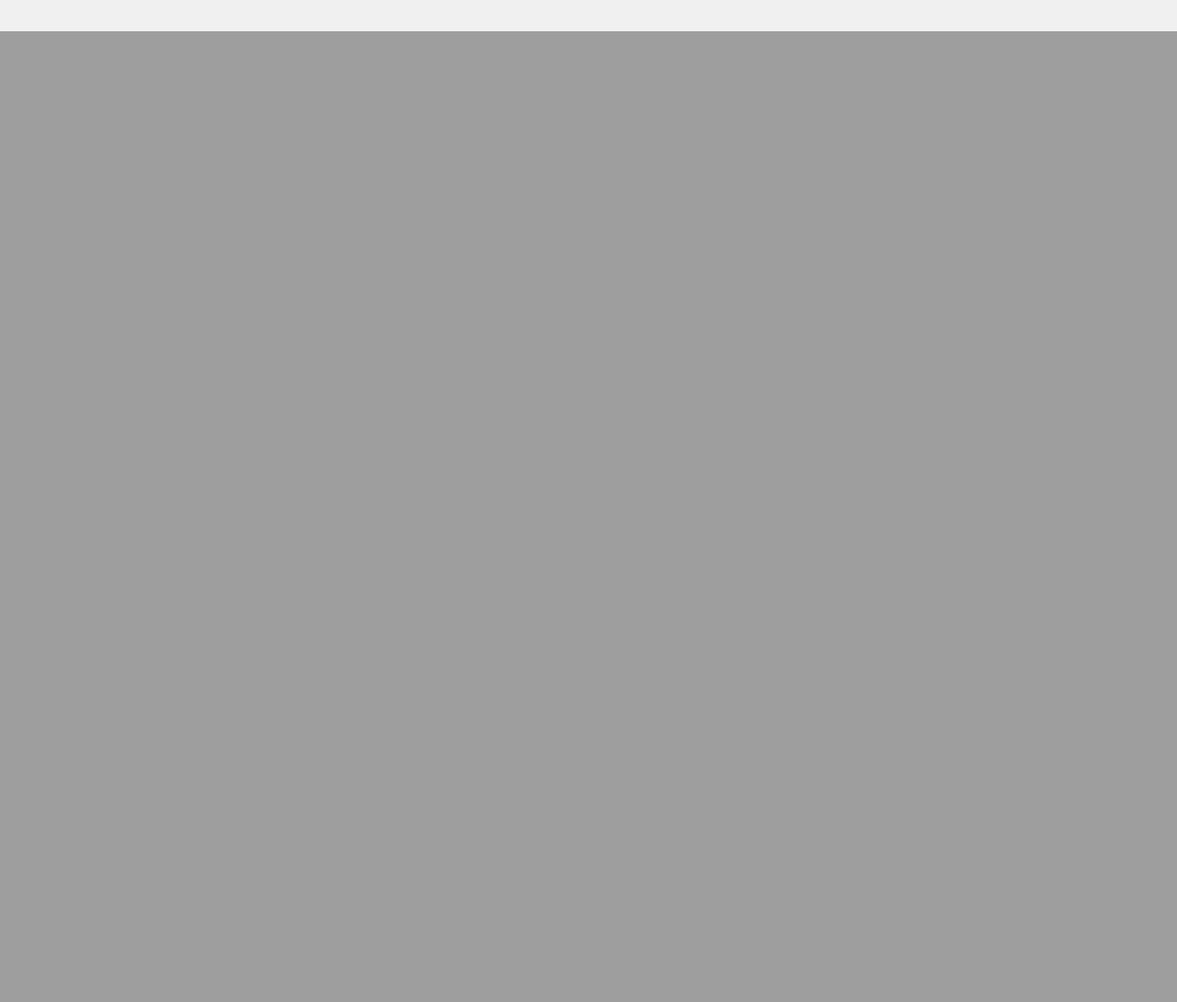
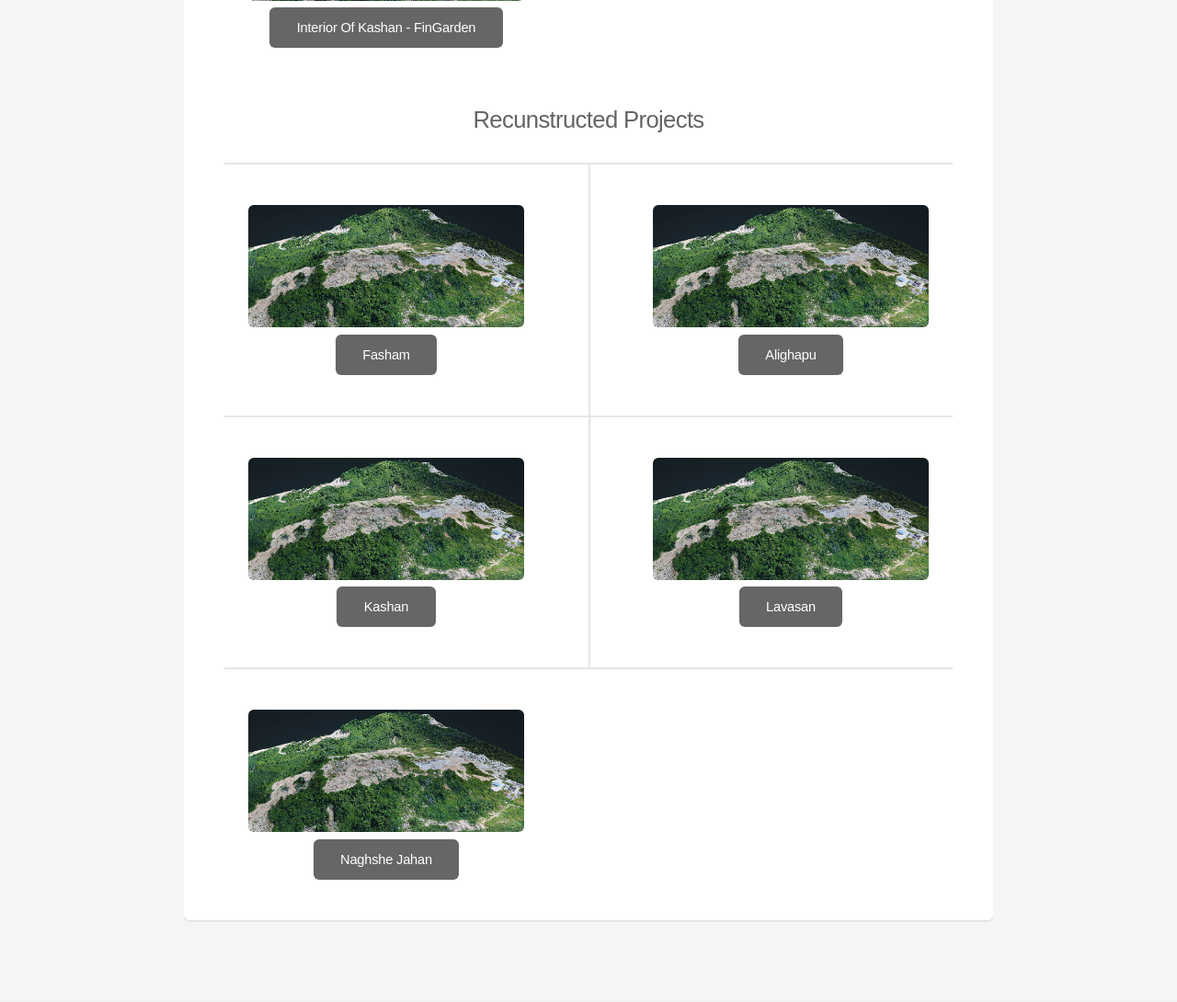
Before and after one commit to sinamoqadam/to3d, a Django app: page / in a window 1280 px wide. Shown: the part 2678-3768 px from the top of the page at 92% size. Before the commit the page ends 2712 px from the top, so only its background shows below. Run offline with Django 3.2, Linux system fonts and the light colour scheme; some libraries are stand-ins or nearby versions.

Commit message:
update samples

```diff
--- a/web/templates/web/index.html
+++ b/web/templates/web/index.html
@@ -69,26 +69,62 @@
 
     <section class="box special features">
         <header class="major">
-            <h3>Sample Projects</h3>
+            <h3>Native Viewer</h3>
         </header>
         <div class="features-row">
             <section>
-                <img src="{% static 'test/w1.jpg' %}" alt="Avatar" class="image" width="300" height="auto">
-                <a href="{% url 'test' %}" class="button">Go to test</a>
+                <img src="{% static 'test/to3v.jpg' %}" alt="Avatar" class="image" width="300" height="auto">
+                <a href="{% url 'to3v' %}" class="button">To3v viewer</a>
+            </section>
+        </div>
+
+        <header class="major">
+            <h3>Gamified Projects</h3>
+        </header>
+        <div class="features-row">
+            <section>
+                <img src="{% static 'test/entrance_of_alighapou.jpg' %}" alt="Avatar" class="image" width="300" height="auto">
+                <a href="{% url 'entrance_of_alighapou' %}" class="button">Entrance Of Alighapou</a>
             </section>
             <section>
-                <img src="{% static 'test/w1.jpg' %}" alt="Avatar" class="image" width="300" height="auto">
-                <a href="{% url 'test2' %}" class="button">Go to test2</a>
+                <img src="{% static 'test/interior_of_alighapou.jpg' %}" alt="Avatar" class="image" width="300" height="auto">
+                <a href="{% url 'interior_of_alighapou' %}" class="button">Interior Of Alighapou</a>
             </section>
         </div>
         <div class="features-row">
             <section>
-                <img src="{% static 'test/w1.jpg' %}" alt="Avatar" class="image" width="300" height="auto">
-                <a href="{% url 'test3' %}" class="button">Go to test3</a>
+                <img src="{% static 'test/interior_of_kashan_fin_garden.jpg' %}" alt="Avatar" class="image" width="300" height="auto">
+                <a href="{% url 'interior_of_kashan_fin_garden' %}" class="button">Interior Of Kashan - FinGarden</a>
+            </section>
+        </div>
+
+        <header class="major">
+            <h3>Recunstructed Projects</h3>
+        </header>
+        <div class="features-row">
+            <section>
+                <img src="{% static 'test/fasham.jpg' %}" alt="Avatar" class="image" width="300" height="auto">
+                <a href="{% url 'fasham' %}" class="button">Fasham</a>
             </section>
             <section>
-                <img src="{% static 'test/w1.jpg' %}" alt="Avatar" class="image" width="300" height="auto">
-                <a href="{% url 'test4' %}" class="button">Go to test4</a>
+                <img src="{% static 'test/alighapu.jpg' %}" alt="Avatar" class="image" width="300" height="auto">
+                <a href="{% url 'alighau' %}" class="button">Alighapu</a>
+            </section>
+        </div>
+        <div class="features-row">
+            <section>
+                <img src="{% static 'test/kashan.jpg' %}" alt="Avatar" class="image" width="300" height="auto">
+                <a href="{% url 'kashan' %}" class="button">Kashan</a>
+            </section>
+            <section>
+                <img src="{% static 'test/lavasan.jpg' %}" alt="Avatar" class="image" width="300" height="auto">
+                <a href="{% url 'lavasan' %}" class="button">Lavasan</a>
+            </section>
+        </div>
+        <div class="features-row">
+            <section>
+                <img src="{% static 'test/naghshe_jahan.jpg' %}" alt="Avatar" class="image" width="300" height="auto">
+                <a href="{% url 'naghshe_jahan' %}" class="button">Naghshe Jahan</a>
             </section>
         </div>
     </section>
--- a/web/urls.py
+++ b/web/urls.py
@@ -5,8 +5,13 @@ from . import views
 
 urlpatterns = [
     path('', views.home_view, name='index'),
-    path('^test$', views.test, name='test'),
-    path('^test2$', views.test2, name='test2'),
-    path('^test3$', views.test3, name='test3'),
-    path('^test4$', views.test4, name='test4'),
+    path('^to3v', views.to3v, name='to3v'),
+    path('^entrance_of_alighapou$', views.entrance_of_alighapou, name='entrance_of_alighapou'),
+    path('^interior_of_alighapou$', views.interior_of_alighapou, name='interior_of_alighapou'),
+    path('^interior_of_kashan_fin_garden$', views.interior_of_kashan_fin_garden, name='interior_of_kashan_fin_garden'),
+    path('^fasham$', views.fasham, name='fasham'),
+    path('^alighau$', views.alighau, name='alighau'),
+    path('^kashan$', views.kashan, name='kashan'),
+    path('^lavasan$', views.lavasan, name='lavasan'),
+    path('^naghshe_jahan$', views.naghshe_jahan, name='naghshe_jahan'),
 ]
--- a/web/views.py
+++ b/web/views.py
@@ -9,25 +9,55 @@ def home_view(request):
     return HttpResponse(template.render(context, request))
 
 
-def test(request):
+def to3v(request):
     template = loader.get_template('web/test.html')
     context = {}
     return HttpResponse(template.render(context, request))
 
 
-def test2(request):
+def entrance_of_alighapou(request):
     template = loader.get_template('web/test.html')
     context = {}
     return HttpResponse(template.render(context, request))
 
 
-def test3(request):
+def interior_of_alighapou(request):
     template = loader.get_template('web/test.html')
     context = {}
     return HttpResponse(template.render(context, request))
 
 
-def test4(request):
+def interior_of_kashan_fin_garden(request):
     template = loader.get_template('web/test.html')
     context = {}
     return HttpResponse(template.render(context, request))
+
+
+def fasham(request):
+    template = loader.get_template('web/test.html')
+    context = {}
+    return HttpResponse(template.render(context, request))
+
+
+def alighau(request):
+    template = loader.get_template('web/test.html')
+    context = {}
+    return HttpResponse(template.render(context, request))
+
+
+def kashan(request):
+    template = loader.get_template('web/test.html')
+    context = {}
+    return HttpResponse(template.render(context, request))
+
+
+def lavasan(request):
+    template = loader.get_template('web/test.html')
+    context = {}
+    return HttpResponse(template.render(context, request))
+
+
+def naghshe_jahan(request):
+    template = loader.get_template('web/test.html')
+    context = {}
+    return HttpResponse(template.render(context, request))
```
Also changed, not shown: web/static/test/alighapu.jpg (renamed from web/static/test/w1.jpg), web/static/test/entrance_of_alighapou.jpg (added), web/static/test/fasham.jpg (added), web/static/test/interior_of_alighapu.jpg (added), web/static/test/interior_of_kashan_fin_garden.jpg (added), web/static/test/kashan.jpg (added), web/static/test/lavasan.jpg (added), web/static/test/naghshe_jahan.jpg (added), web/static/test/to3v.jpg (added).
